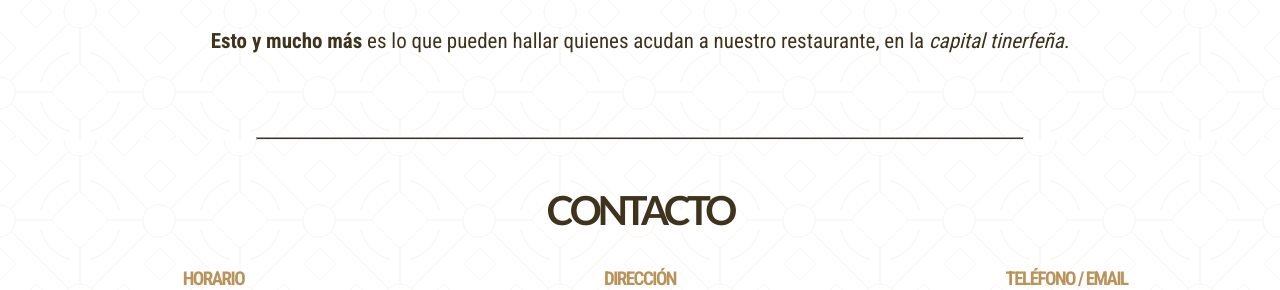
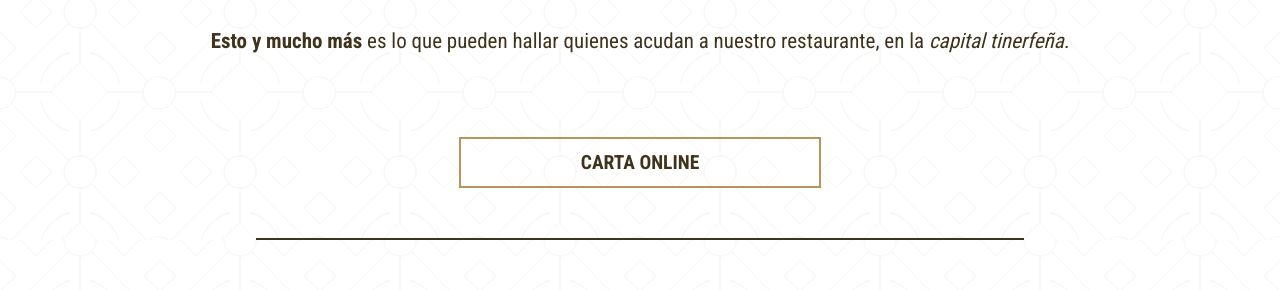
Before and after one commit to solenyyy/libano, a Vue app: page / in a window 1280 px wide. Shown: the part 3240-3530 px from the top of the page. Built offline with nearby package versions, Linux system fonts and the light colour scheme.

Commit message:
new button in our menu section

```diff
--- a/src/components/HomeComponent.vue/Pics.vue
+++ b/src/components/HomeComponent.vue/Pics.vue
@@ -32,6 +32,11 @@
         <strong>Esto y mucho más</strong> es lo que pueden hallar quienes acudan
         a nuestro restaurante, en la <em>capital tinerfeña.</em>
       </p>
+    </div>
+    <div class="container-btn">
+      <router-link class="menu-btn-2" to="/menu" @click="scrollToTop">
+        CARTA ONLINE
+      </router-link>
     </div>
     <hr />
   </div>
@@ -78,6 +83,9 @@ export default {
     window.removeEventListener("scroll", this.handleScroll);
   },
   methods: {
+    scrollToTop() {
+      window.scrollTo(0, 0);
+    },
     handleScroll() {
       let reveals = document.querySelectorAll(".path");
       for (let i = 0; i < reveals.length; i++) {
@@ -110,7 +118,24 @@ export default {
   animation-delay: 1s;
   animation-iteration-count: 1;
 }
+.container-btn {
+  display: flex;
+  justify-content: center;
+  margin-bottom: 50px;
+  font-family: "Roboto Condensed", sans-serif;
+  font-size: 19.5px;
+  font-weight: 600;
+}
+.menu-btn-2 {
+  padding: 9px 120px;
+  border: 2px solid #b9935a;
+}
 
+.menu-btn-2:hover {
+  background-color: #b9935a;
+  border: 2px solid #b9935a;
+  color: white;
+}
 .test {
   display: flex;
   justify-content: center;
@@ -128,8 +153,9 @@ export default {
 }
 hr {
   background-color: #3f331e;
-  width: 80%;
-  height: 3px;
+  border: 1px solid #3f331e;
+  width: 70%;
+  height: 1px;
   margin: 0 auto;
 }
 .title {
```
